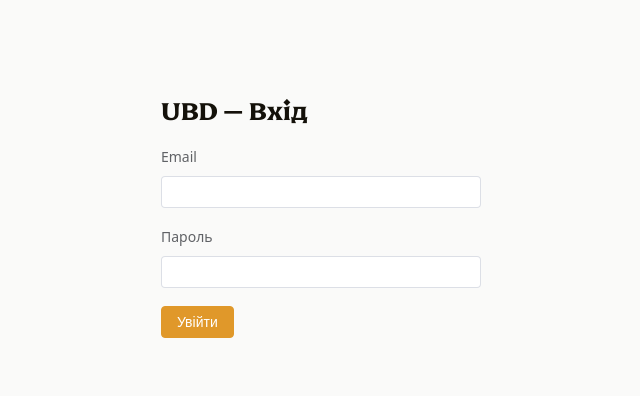
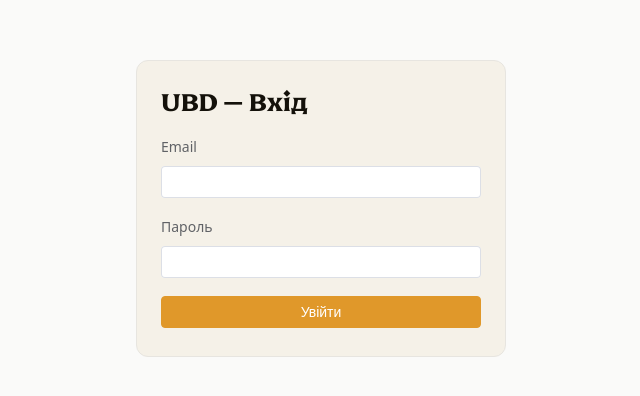
Before and after one commit to goblinxxx1/ubd_probe, a Vue app in the folder admin/: page /login in a window 1280 px wide. Shown: the part 192-588 px from the top of the page, without its empty margins (319-959 px from the left). Built offline with nearby package versions, Linux system fonts and the light colour scheme.

Commit message:
feat(admin-ui): light amber login card

```diff
--- a/admin/src/views/LoginView.vue
+++ b/admin/src/views/LoginView.vue
@@ -41,6 +41,9 @@ defineExpose({ submit, form });
 </template>
 
 <style scoped lang="less">
-.login { display: flex; justify-content: center; align-items: center; height: 100%; }
-.login-form { width: 320px; padding: 24px; }
+@import "@/styles/variables.less";
+.login { display: flex; justify-content: center; align-items: center; height: 100%; background: @bg; }
+.login-form { width: 320px; padding: 28px 24px; background: @cream; border: 1px solid @divider; border-radius: 12px; }
+.login-form h2 { margin: 0 0 18px; color: @text; }
+.login-form .el-button { width: 100%; }
 </style>
```
